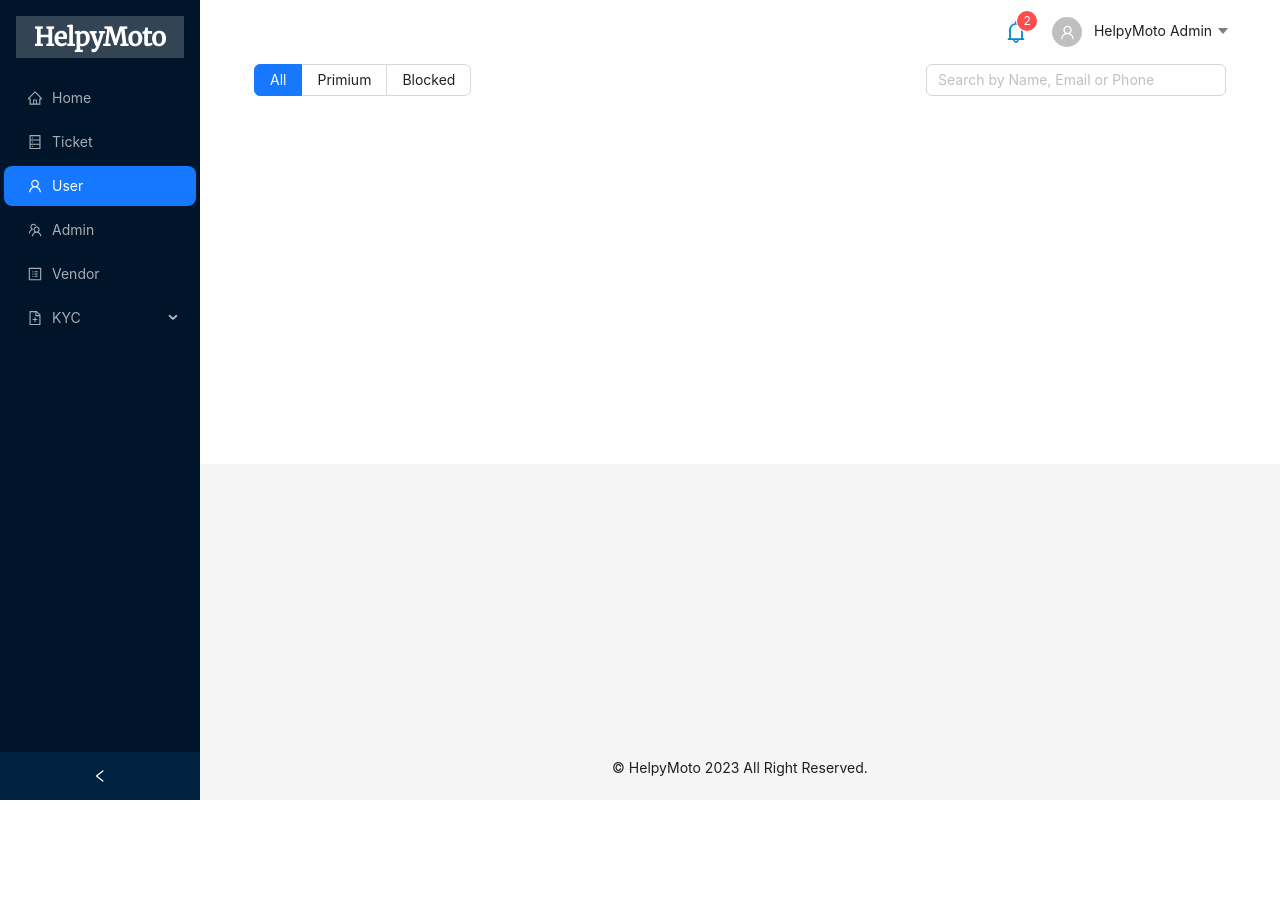
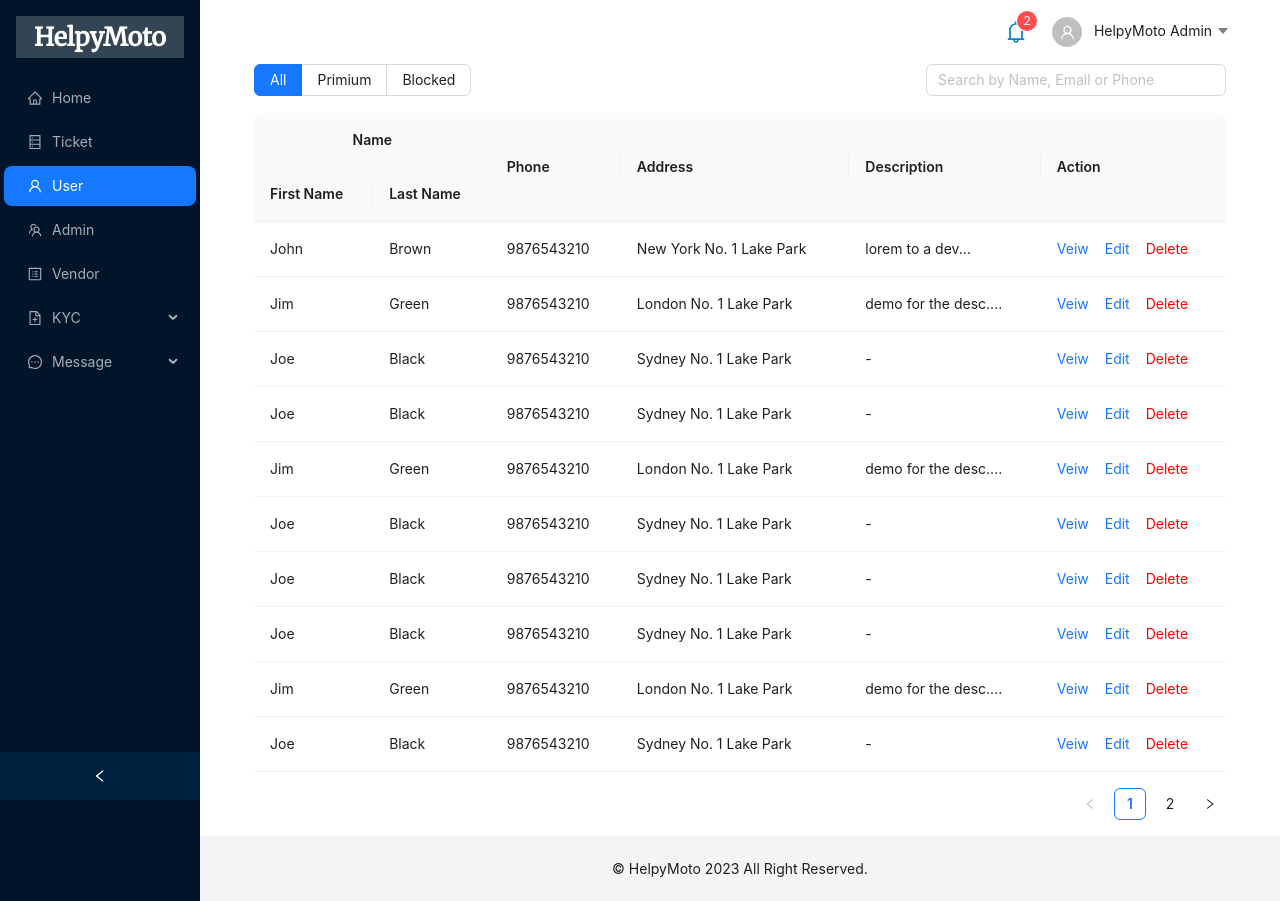
Before and after one commit to HelpyMoto/mern-admin-help-desk-fe, a React (Create React App) app: page /user in a window 1280 px wide. Before the commit the page ends 800 px from the top, so only its background shows below. Built offline with nearby package versions, Linux system fonts and the light colour scheme.

Commit message:
update user, admin and vendor pages

```diff
--- a/src/pages/Outlet.jsx
+++ b/src/pages/Outlet.jsx
@@ -1,4 +1,4 @@
-import { BellOutlined, CaretDownOutlined, UserSwitchOutlined, DatabaseOutlined, FileAddOutlined, FileOutlined, GlobalOutlined, HomeOutlined, ProfileOutlined, TeamOutlined, UserOutlined } from '@ant-design/icons';
+import { BellOutlined, CaretDownOutlined, UserSwitchOutlined, DatabaseOutlined, FileAddOutlined, FileOutlined, GlobalOutlined, HomeOutlined, ProfileOutlined, TeamOutlined, UserOutlined, MessageOutlined } from '@ant-design/icons';
 import { Avatar, Badge, Layout, Menu, theme } from 'antd';
 import { useState } from 'react';
 import { Outlet, useLocation, useNavigate } from 'react-router-dom';
@@ -21,6 +21,12 @@
     getItem('Mechanic', 'mechanic-kyc'),
     getItem('Cleaner', 'cleaner-kyc'),
     getItem('Driver', 'driver-kyc'),
+  ]),
+  getItem('Message', 'message', <MessageOutlined />, [
+    getItem('User', 'mechanic-message'),
+    getItem('Vendor', 'vendor-message'),
+    getItem('Admin', 'admin-message'),
+    getItem('Feedback', 'feedback-message'),
   ]),
 ];
 
--- a/src/pages/admin/index.jsx
+++ b/src/pages/admin/index.jsx
@@ -1,6 +1,88 @@
-import { Button, Radio } from "antd";
+import { Avatar, Button, Input, Radio } from "antd";
+import { Space, Table, Tag } from 'antd';
+const { Column, ColumnGroup } = Table;
 
 export default function () {
+
+    const data = [
+        {
+            key: '1',
+            name: 'Brown',
+            userid: "user34657",
+            address: 'New York No. 1 Lake Park',
+            access: ['read', 'write'],
+        },
+        {
+            key: '2',
+            name: 'Green',
+            userid: "user34657",
+            address: 'London No. 1 Lake Park',
+            access: ['read'],
+        },
+        {
+            key: '3',
+            name: 'Black',
+            userid: "user34657",
+            address: 'Sydney No. 1 Lake Park',
+            access: ['read', 'write'],
+        },
+        {
+            key: '4',
+            name: 'Black',
+            userid: "user34657",
+            address: 'Sydney No. 1 Lake Park',
+            access: ['read', 'write'],
+        },
+        {
+            key: '2',
+            name: '-',
+            userid: "user34657",
+            address: 'London No. 1 Lake Park',
+            access: ['read'],
+        },
+        {
+            key: '3',
+            name: 'Black',
+            userid: "user34657",
+            address: 'Sydney No. 1 Lake Park',
+            access: ['read', 'write'],
+        },
+        {
+            key: '4',
+            name: '-',
+            userid: "user34657",
+            address: 'Sydney No. 1 Lake Park',
+            access: ['read', 'write'],
+        },
+        {
+            key: '4',
+            name: 'Black',
+            userid: "user34657",
+            address: 'Sydney No. 1 Lake Park',
+            access: ['read', 'write'],
+        },
+        {
+            key: '2',
+            name: 'Green',
+            userid: "user34657",
+            address: 'London No. 1 Lake Park',
+            access: ['read'],
+        },
+        {
+            key: '3',
+            name: '-',
+            userid: "user34657",
+            address: 'Sydney No. 1 Lake Park',
+            access: ['read', 'write'],
+        },
+        {
+            key: '4',
+            name: '-',
+            userid: "user34657",
+            address: 'Sydney No. 1 Lake Park',
+            access: ['read', 'write'],
+        }
+    ];
     return (
         <>
             <div style={{ display: "flex", justifyContent: "space-between", flexWrap: "wrap", gap: "20px" }}>
@@ -11,7 +93,38 @@
                     defaultValue="Active"
                 />
                 <Button type="primary">Create New</Button>
-            </div>
+            </div><br />
+
+            <Table dataSource={data}>
+                    <Column title="Full Name" dataIndex="name" key="name" />
+                <Column title="UserId" dataIndex="userid" key="userid" />
+                <Column title="Address" dataIndex="address" key="address" />
+                <Column
+                    title="access"
+                    dataIndex="access"
+                    key="access"
+                    render={(access) => (
+                        <>
+                            {access.map((tag) => (
+                                <Tag color="blue" key={tag}>
+                                    {tag}
+                                </Tag>
+                            ))}
+                        </>
+                    )}
+                />
+                <Column
+                    title="Action"
+                    key="action"
+                    render={(_, record) => (
+                        <Space size="middle">
+                            <a>Edit</a>
+                            <a>Delete</a>
+                        </Space>
+                    )}
+                />
+            </Table>
+
         </>
     )
 }
--- a/src/pages/user/index.jsx
+++ b/src/pages/user/index.jsx
@@ -1,6 +1,99 @@
-import { Input, Radio } from "antd";
+import { Avatar, Input, Radio } from "antd";
+import { Space, Table, Tag } from 'antd';
+const { Column, ColumnGroup } = Table;
 
 export default function () {
+
+    const data = [
+        {
+            key: '1',
+            firstName: 'John',
+            lastName: 'Brown',
+            phone: 9876543210,
+            address: 'New York No. 1 Lake Park',
+            description: "lorem to a dev...",
+        },
+        {
+            key: '2',
+            firstName: 'Jim',
+            lastName: 'Green',
+            phone: 9876543210,
+            address: 'London No. 1 Lake Park',
+            description: "demo for the desc....",
+        },
+        {
+            key: '3',
+            firstName: 'Joe',
+            lastName: 'Black',
+            phone: 9876543210,
+            address: 'Sydney No. 1 Lake Park',
+            description: "-",
+        },
+        {
+            key: '4',
+            firstName: 'Joe',
+            lastName: 'Black',
+            phone: 9876543210,
+            address: 'Sydney No. 1 Lake Park',
+            description: "-",
+        },
+        {
+            key: '2',
+            firstName: 'Jim',
+            lastName: 'Green',
+            phone: 9876543210,
+            address: 'London No. 1 Lake Park',
+            description: "demo for the desc....",
+        },
+        {
+            key: '3',
+            firstName: 'Joe',
+            lastName: 'Black',
+            phone: 9876543210,
+            address: 'Sydney No. 1 Lake Park',
+            description: "-",
+        },
+        {
+            key: '4',
+            firstName: 'Joe',
+            lastName: 'Black',
+            phone: 9876543210,
+            address: 'Sydney No. 1 Lake Park',
+            description: "-",
+        },
+        {
+            key: '4',
+            firstName: 'Joe',
+            lastName: 'Black',
+            phone: 9876543210,
+            address: 'Sydney No. 1 Lake Park',
+            description: "-",
+        },
+        {
+            key: '2',
+            firstName: 'Jim',
+            lastName: 'Green',
+            phone: 9876543210,
+            address: 'London No. 1 Lake Park',
+            description: "demo for the desc....",
+        },
+        {
+            key: '3',
+            firstName: 'Joe',
+            lastName: 'Black',
+            phone: 9876543210,
+            address: 'Sydney No. 1 Lake Park',
+            description: "-",
+        },
+        {
+            key: '4',
+            firstName: 'Joe',
+            lastName: 'Black',
+            phone: 9876543210,
+            address: 'Sydney No. 1 Lake Park',
+            description: "-",
+        }
+    ];
     return (
         <>
             <div style={{ display: "flex", justifyContent: "space-between", flexWrap: "wrap", gap: "20px" }}>
@@ -13,7 +106,32 @@
                 <Input
                     style={{ maxWidth: "300px" }}
                     placeholder="Search by Name, Email or Phone" />
-            </div>
+            </div> <br />
+
+            <Table dataSource={data}>
+                <ColumnGroup title="Name">
+                    <Column title="First Name" dataIndex="firstName" key="firstName" />
+                    <Column title="Last Name" dataIndex="lastName" key="lastName" />
+                </ColumnGroup>
+                <Column title="Phone" dataIndex="phone" key="phone" />
+                <Column title="Address" dataIndex="address" key="address" />
+                <Column
+                    title="Description"
+                    dataIndex="description"
+                    key="description" />
+                <Column
+                    title="Action"
+                    key="action"
+                    render={(_, record) => (
+                        <Space size="middle">
+                            <a>Veiw</a>
+                            <a>Edit</a>
+                            <a style={{color:"red"}}>Delete</a>
+                        </Space>
+                    )}
+                />
+            </Table>
+
         </>
     )
 }
--- a/src/pages/vendor/index.jsx
+++ b/src/pages/vendor/index.jsx
@@ -1,6 +1,39 @@
-import { Input, Radio } from "antd";
+import { Avatar, Input, Radio } from "antd";
+import { Space, Table, Tag } from 'antd';
+const { Column, ColumnGroup } = Table;
 
 export default function () {
+
+    const data = [
+        {
+            key: '1',
+            fullName: 'John Deo',
+            phone: 9876543210,
+            address: 'New York No. 1 Lake Park',
+            Verifeid: "Success",
+        },
+        {
+            key: '2',
+            fullName: 'Jim Black',
+            phone: 9876543210,
+            address: 'London No. 1 Lake Park',
+            Verifeid: "Pending",
+        },
+        {
+            key: '3',
+            fullName: 'Joe Duo',
+            phone: 9876543210,
+            address: 'Sydney No. 1 Lake Park',
+            Verifeid: "Cancel",
+        },
+        {
+            key: '4',
+            fullName: 'Leocurse ',
+            phone: 9876543210,
+            address: 'Sydney No. 1 Lake Park',
+            Verifeid: "Pending",
+        }
+    ];
     return (
         <>
             <div style={{ display: "flex", justifyContent: "space-between", flexWrap: "wrap", gap: "20px" }}>
@@ -13,7 +46,29 @@
                 <Input
                     style={{ maxWidth: "300px" }}
                     placeholder="Search by Name, Email or Phone" />
-            </div>
+            </div> <br />
+
+            <Table dataSource={data}>
+                    <Column title="Full Name" dataIndex="fullName" key="fullName" />
+                <Column title="Phone" dataIndex="phone" key="phone" />
+                <Column title="Address" dataIndex="address" key="address" />
+                <Column
+                    title="Verifeid"
+                    dataIndex="Verifeid"
+                    key="Verifeid" />
+                <Column
+                    title="Action"
+                    key="action"
+                    render={(_, record) => (
+                        <Space size="middle">
+                            <a>Veiw</a>
+                            <a>Edit</a>
+                            <a style={{color:"red"}}>Delete</a>
+                        </Space>
+                    )}
+                />
+            </Table>
+
         </>
     )
 }
```
